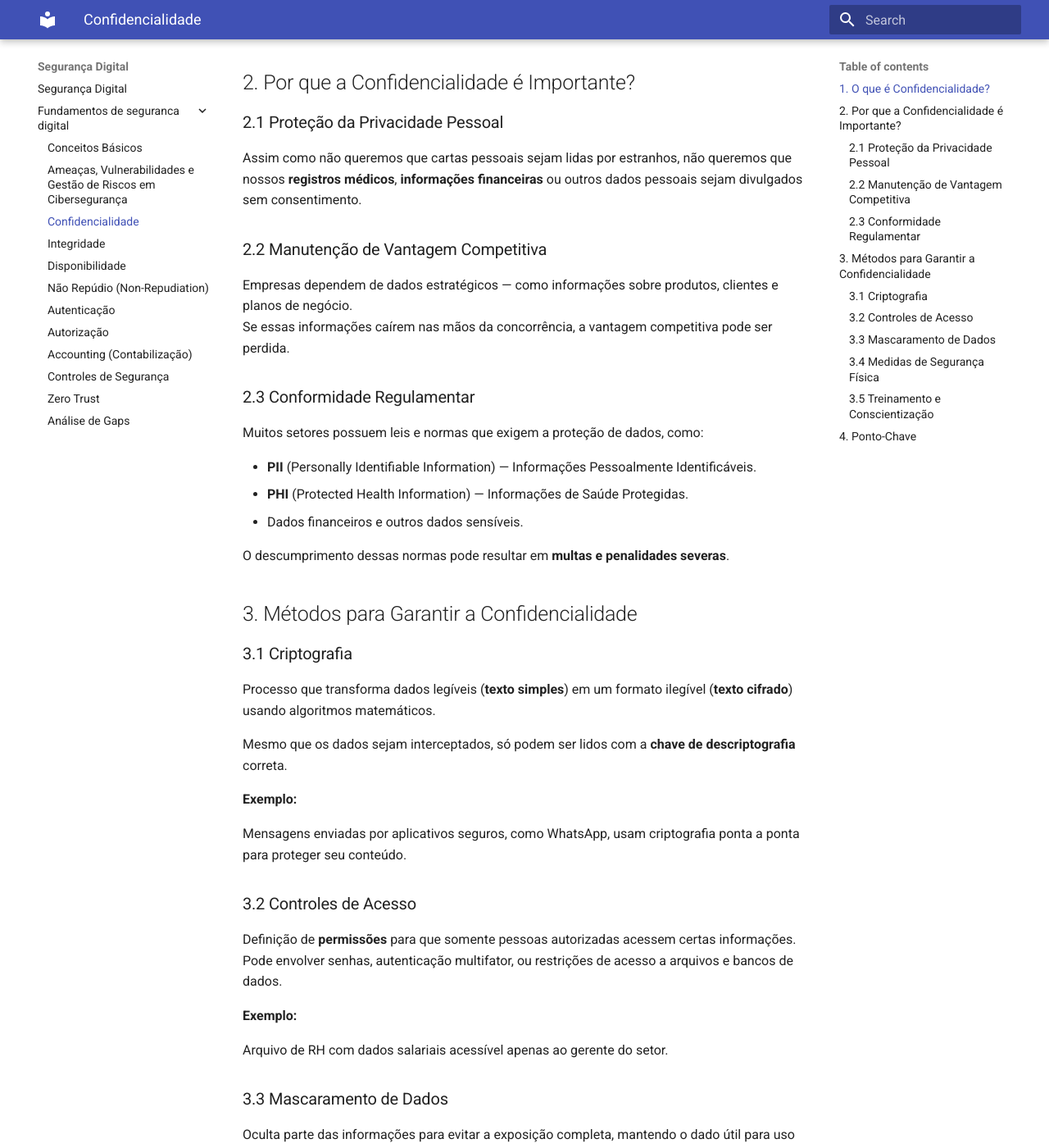
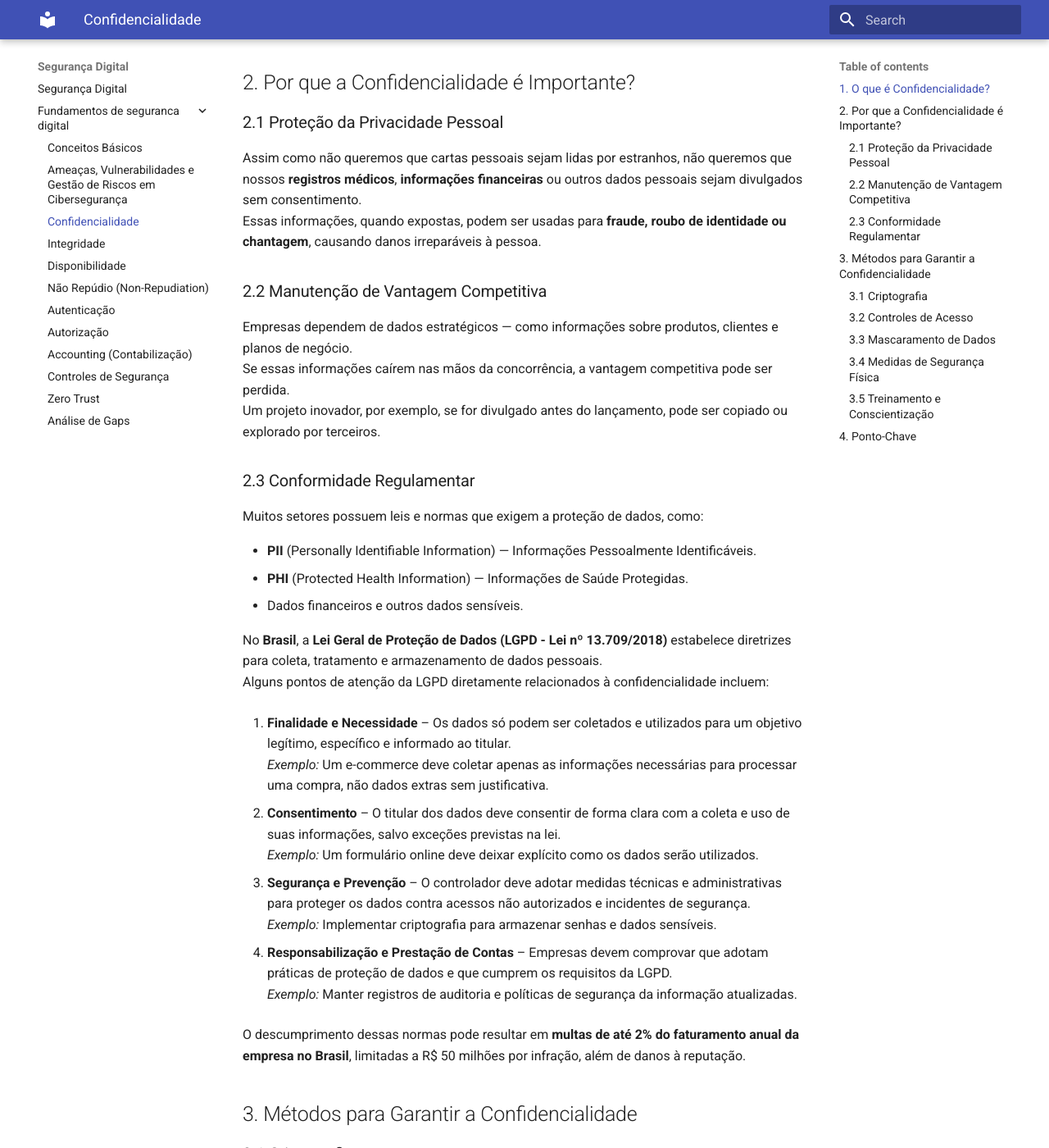
Before and after one commit to rafaelrezo/seguranca-digital, an MkDocs documentation site: the page built from docs/fundamentos_de_seguranca_digital/C-confidencialidade.md, in a window 1280 px wide and 1400 px high, scrolled down 482 px. Shown: the whole window at 82% size. Built offline with MkDocs 1.6.1 and Material for MkDocs 9.7.7, drawn with Linux system fonts in a browser that asks for light colours.

Commit message:
feat: adicionando citacao de lgpd em confidencialidade

```diff
--- a/docs/fundamentos_de_seguranca_digital/C-confidencialidade.md
+++ b/docs/fundamentos_de_seguranca_digital/C-confidencialidade.md
@@ -18,11 +18,13 @@ Isso quebra a confidencialidade, pois informações privadas foram expostas a pe
 ### 2.1 Proteção da Privacidade Pessoal
 
 Assim como não queremos que cartas pessoais sejam lidas por estranhos, não queremos que nossos **registros médicos**, **informações financeiras** ou outros dados pessoais sejam divulgados sem consentimento.
+Essas informações, quando expostas, podem ser usadas para **fraude, roubo de identidade ou chantagem**, causando danos irreparáveis à pessoa.
 
 ### 2.2 Manutenção de Vantagem Competitiva
 
 Empresas dependem de dados estratégicos — como informações sobre produtos, clientes e planos de negócio.
 Se essas informações caírem nas mãos da concorrência, a vantagem competitiva pode ser perdida.
+Um projeto inovador, por exemplo, se for divulgado antes do lançamento, pode ser copiado ou explorado por terceiros.
 
 ### 2.3 Conformidade Regulamentar
 
@@ -32,7 +34,23 @@ Muitos setores possuem leis e normas que exigem a proteção de dados, como:
 - **PHI** (Protected Health Information) — Informações de Saúde Protegidas.
 - Dados financeiros e outros dados sensíveis.
 
-O descumprimento dessas normas pode resultar em **multas e penalidades severas**.
+No **Brasil**, a **Lei Geral de Proteção de Dados (LGPD - Lei nº 13.709/2018)** estabelece diretrizes para coleta, tratamento e armazenamento de dados pessoais.
+Alguns pontos de atenção da LGPD diretamente relacionados à confidencialidade incluem:
+
+1. **Finalidade e Necessidade** – Os dados só podem ser coletados e utilizados para um objetivo legítimo, específico e informado ao titular.
+   *Exemplo:* Um e-commerce deve coletar apenas as informações necessárias para processar uma compra, não dados extras sem justificativa.
+
+2. **Consentimento** – O titular dos dados deve consentir de forma clara com a coleta e uso de suas informações, salvo exceções previstas na lei.
+   *Exemplo:* Um formulário online deve deixar explícito como os dados serão utilizados.
+
+3. **Segurança e Prevenção** – O controlador deve adotar medidas técnicas e administrativas para proteger os dados contra acessos não autorizados e incidentes de segurança.
+   *Exemplo:* Implementar criptografia para armazenar senhas e dados sensíveis.
+
+4. **Responsabilização e Prestação de Contas** – Empresas devem comprovar que adotam práticas de proteção de dados e que cumprem os requisitos da LGPD.
+   *Exemplo:* Manter registros de auditoria e políticas de segurança da informação atualizadas.
+
+O descumprimento dessas normas pode resultar em **multas de até 2% do faturamento anual da empresa no Brasil**, limitadas a R$ 50 milhões por infração, além de danos à reputação.
+
 
 ## 3. Métodos para Garantir a Confidencialidade
 
```
